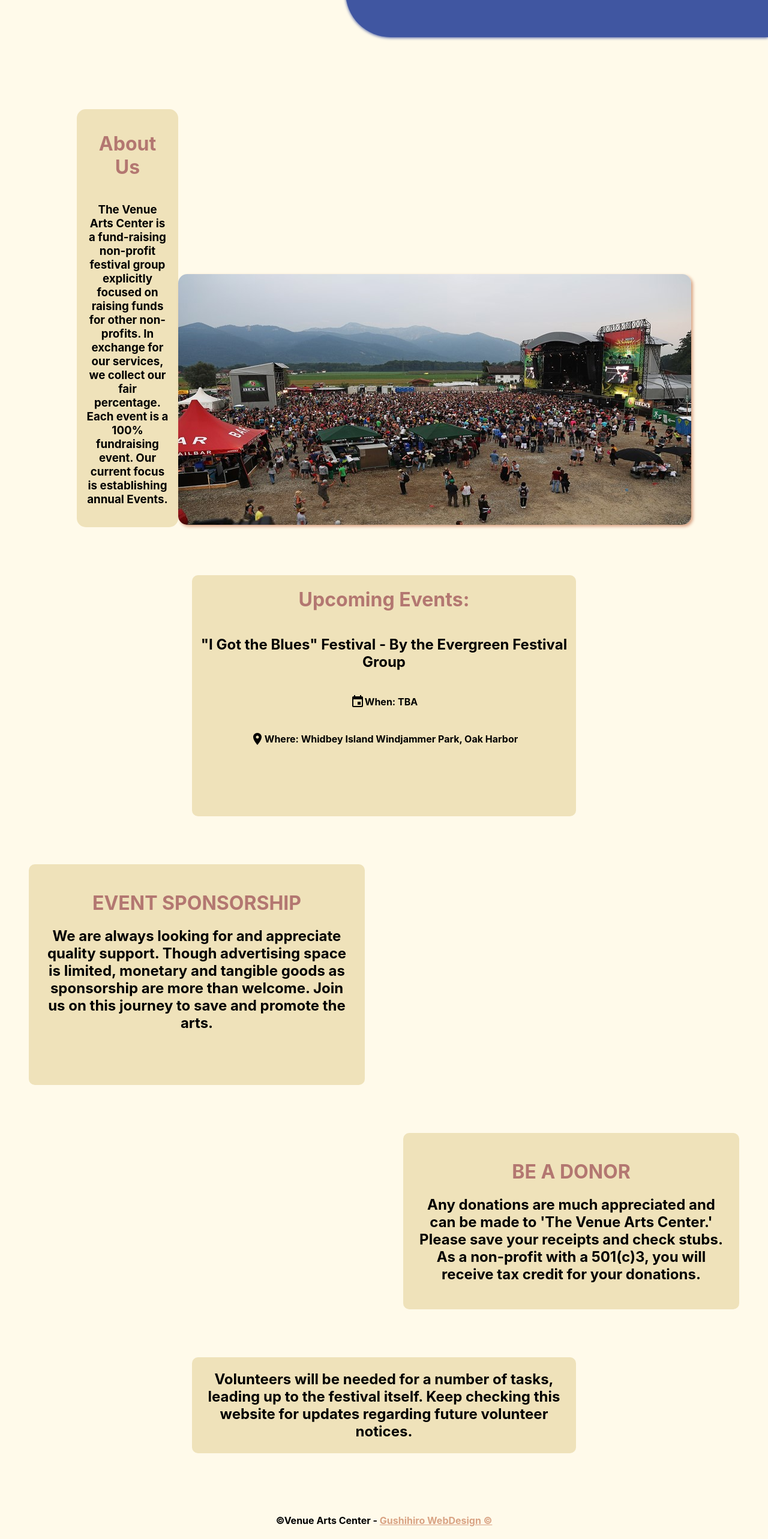
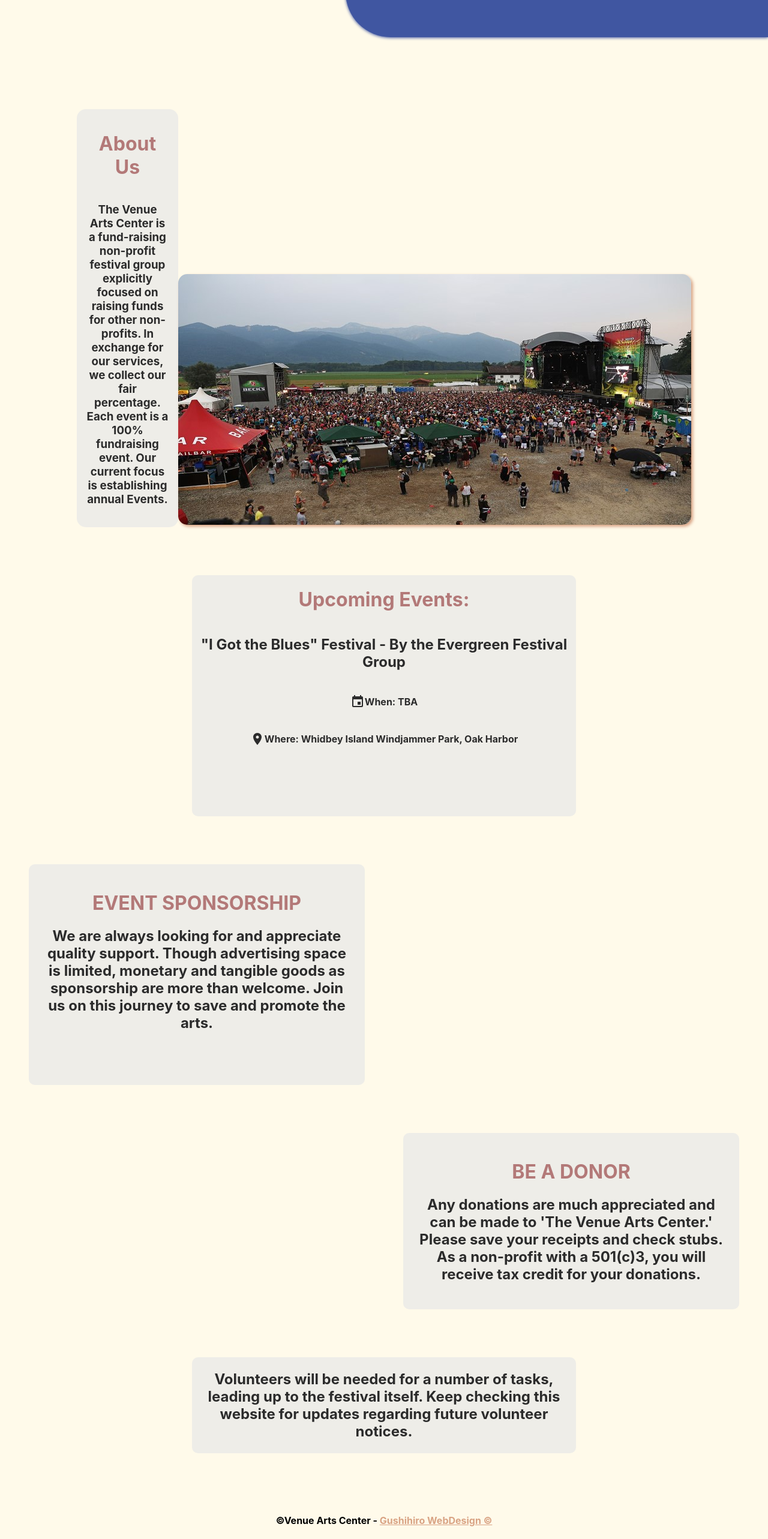
Before and after one commit to Gushihiro/The-Venue-Arts-Center, a React (Create React App) app: page / in a window 1280 px wide. Shown: the part 1319-3885 px from the top of the page at 60% size. Built offline with nearby package versions, Linux system fonts and the light colour scheme; the HTML template or start-up script is replaced by a standard one.

Commit message:
adjusted background color of main divs

```diff
--- a/src/index.css
+++ b/src/index.css
@@ -70,7 +70,8 @@ a {
 }
 
 .aboutustext {
-  background-color: #efe2ba;
+  background-color: hsla(228, 35%, 83%, 0.286);
+  color: rgb(43, 43, 43);
   display: flex;
   flex-direction: column;
   width: 30%;
@@ -99,7 +100,8 @@ a {
   margin-top: 10vh;
   min-height: 20vh;
   width: 50%;
-  background-color: #efe2ba !important;
+  background-color: hsla(228, 35%, 83%, 0.286);
+  color: rgb(43, 43, 43);
   border-radius: 10px;
 }
 
@@ -130,7 +132,8 @@ a {
   margin-top: 10vh;
   min-height: 40vh;
   padding: 1.5rem;
-  background-color: #efe2ba;
+  background-color: hsla(228, 35%, 83%, 0.286);
+  color: rgb(43, 43, 43);
   border-radius: 10px;
   margin-left: 3rem;
 }
@@ -145,7 +148,8 @@ a {
   align-self: flex-end;
   margin-right: 3rem;
   margin-top: 10vh;
-  background-color: #efe2ba;
+  background-color: hsla(228, 35%, 83%, 0.286);
+  color: rgb(43, 43, 43);
   padding: 1.5rem;
   border-radius: 10px;
 }
@@ -162,7 +166,8 @@ a {
   width: 50%;
   min-height: 20vh;
   align-self: center;
-  background-color: #efe2ba;
+  background-color: hsla(228, 35%, 83%, 0.286);
+  color: rgb(43, 43, 43);
   border-radius: 10px;
 }
 
```
